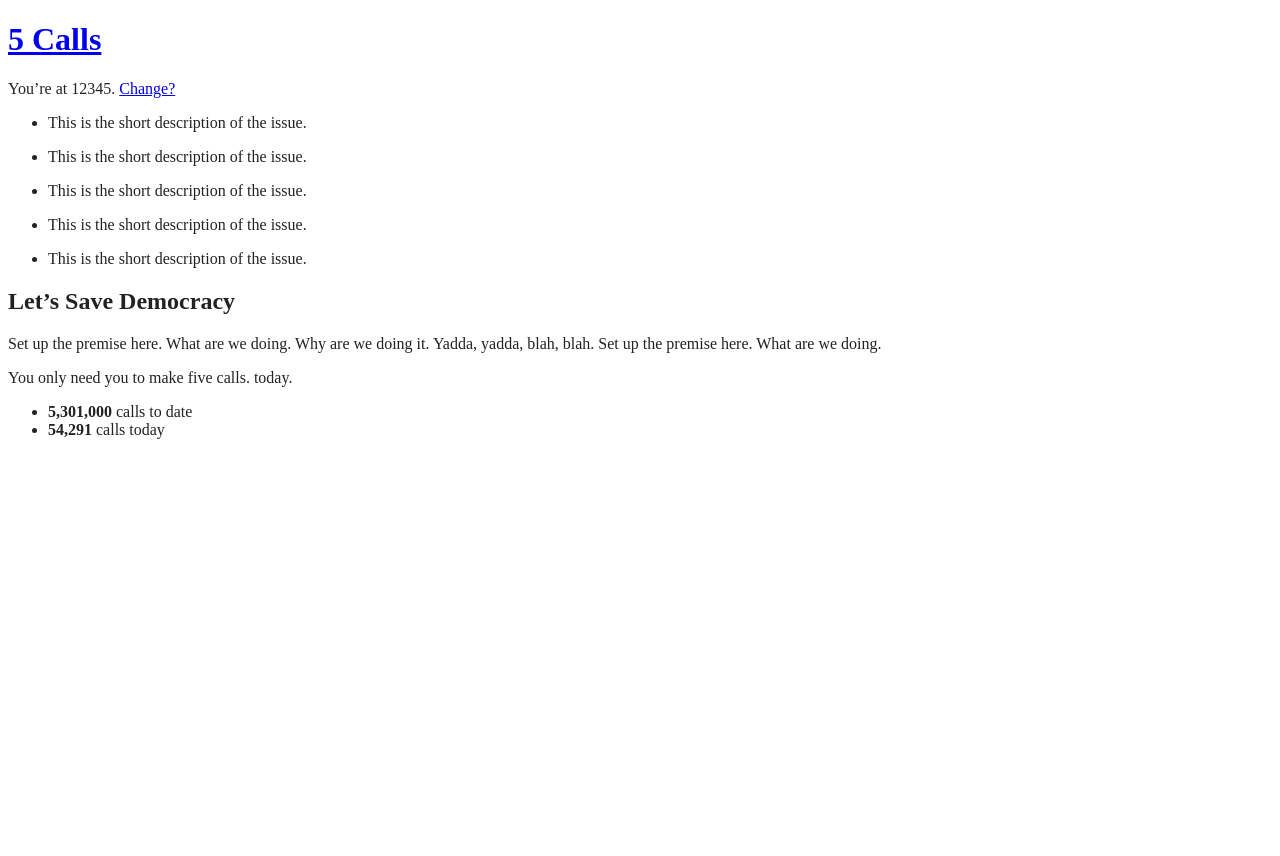
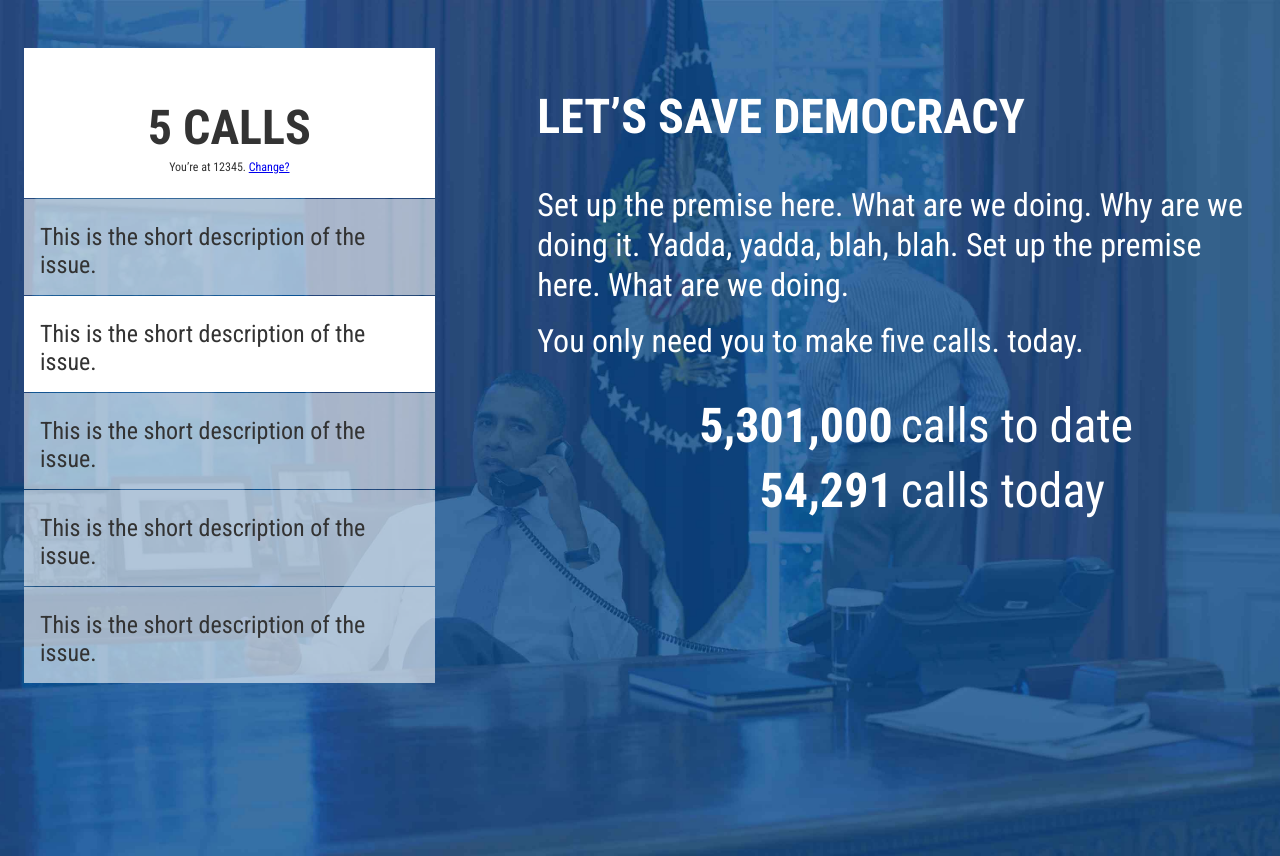
Before and after one commit to waffle-iron/5calls, a Flask app: page / in a window 1280 px wide. Before the commit the page ends 439 px from the top, so only its background shows below. Run offline with Flask 2, Linux system fonts and the light colour scheme; style sheets or scripts are compiled from the project's sources.

Commit message:
Okay, we have some basic, imperfect styles for the homepage

```diff
--- a/app/templates/static/index.html
+++ b/app/templates/static/index.html
@@ -8,10 +8,11 @@
     <link rel="stylesheet" href="{{ url_for('static', filename='css/style.css') }}">
   </head>
   <body>
+    <main class="content">
       <div class="issues">
-      <header>
-        <h1><a href="/">5 Calls</a></h1>
-        <p>You’re at 12345. <a href="#">Change?</a></p>
+        <header class="issues__header">
+          <h1 class="issues__title"><a href="/">5 Calls</a></h1>
+          <p class="issues__subtitle">You’re at 12345. <a href="#">Change?</a></p>
         </header>
         <ul class="issues-list">
           <li class="issues-list__item">
@@ -32,23 +33,24 @@
         </ul>
       </div>
 
-    <div class="site-info">
-      <header>
-        <h2>Let’s Save Democracy</h2>
+      <div class="hypothesis">
+        <header class="hypothesis__header">
+          <h2 class="hypothesis__title">Let’s Save Democracy</h2>
           <p>Set up the premise here. What are we doing. Why are we doing it. Yadda, yadda, blah, blah. Set up the premise here. What are we doing.</p>
           <p>You only need you to make five calls. today.</p>
         </header>
-      <ul class="site-info__stats">
-      <li class="site-info__stat">
-        <strong class="site-info__stat-value">5,301,000</strong>
-        <label  class="site-info__stat-label">calls to date</label>
+        <ul class="hypothesis__stats">
+        <li class="hypothesis__stat">
+          <strong class="hypothesis__stat-value">5,301,000</strong>
+          <label  class="hypothesis__stat-label">calls to date</label>
         </li>
-      <li class="site-info__stat">
-        <strong class="site-info__stat-value">54,291</strong>
-        <label  class="site-info__stat-label">calls today</label>
+        <li class="hypothesis__stat">
+          <strong class="hypothesis__stat-value">54,291</strong>
+          <label  class="hypothesis__stat-label">calls today</label>
         </li>
         </ul>
       </div>
+    </main>
 
     <footer>
     </footer>
--- /dev/null
+++ b/static/scss/_elements.scss
@@ -0,0 +1,33 @@
+* {
+  box-sizing: border-box;
+}
+
+body {
+  color: $color-text;
+  font-family: $font-sans;
+  background-color: $blue-darker;
+  background-image: url(/static/img/5calls_bgd.jpg);
+  background-size: cover;
+  background-position: 50% 50%;
+  min-height: 100vh;
+}
+
+main {
+  max-width: $bp-large;
+  margin: 2rem auto;
+  display: flex;
+  flex-direction: column;
+
+  @media (min-width: $bp-medium) {
+    flex-direction: row;
+    margin: 3rem 1rem;
+  }
+
+  @media (min-width: $bp-large) {
+    margin: 5rem auto;
+  }
+}
+
+p {
+  margin: 0 0 1rem;
+}
--- /dev/null
+++ b/static/scss/_hypothesis.scss
@@ -0,0 +1,46 @@
+.hypothesis {
+  width: calc(100% - 1rem);
+  margin: .5rem;
+  color: #fff;
+
+  @media (min-width: $bp-medium) {
+    margin: 0;
+    width: 7/12 * 100%;
+  }
+
+  &__header {
+    margin-bottom: 2rem;
+
+    p {
+      font-size: 2rem;
+      line-height: 1.25;
+    }
+  }
+
+  &__title {
+    font-size: 3rem;
+    font-weight: bold;
+    text-transform: uppercase;
+  }
+
+  &__stats {
+    list-style: none;
+    margin: 0;
+    padding: 0;
+  }
+
+  &__stat {
+    display: flex;
+
+    > * {
+      display: block;
+      width: 50%;
+      padding: .25rem;
+      font-size: 3rem;
+    }
+  }
+
+  &__stat-value {
+    text-align: right;
+  }
+}
--- /dev/null
+++ b/static/scss/_issues.scss
@@ -0,0 +1,56 @@
+.issues {
+  width: calc(100% - 1rem);
+  margin: .5rem;
+
+  @media (min-width: $bp-medium) {
+    width: 4/12 * 100%;
+    margin: 0;
+    margin-right: 1/12 * 100%;
+  }
+
+  &__header {
+    padding: 1.5rem 0 .5rem;
+    text-align: center;
+    background-color: #fff;
+    margin-bottom: 1px;
+  }
+
+  &__title {
+    font-size: 3rem;
+    line-height: 1;
+    font-weight: bold;
+    margin-bottom: .5rem;
+    text-transform: uppercase;
+
+    a {
+      color: inherit;
+      text-decoration: none;
+    }
+  }
+
+  &__subtitle {
+    font-size: .75rem;
+  }
+}
+
+.issues-list {
+  margin: 0;
+  padding: 0;
+  list-style: none;
+
+  &__item {
+    background-color: fade-out(#fff, .4);
+    margin-bottom: 1px;
+    padding: 1em 1rem;
+    height: 4em;
+    font-size: 1.5rem;
+
+    > * {
+      margin: 0;
+    }
+
+    &.is-active, &:hover {
+      background-color: #fff;
+    }
+  }
+}
--- /dev/null
+++ b/static/scss/_variables-and-mixins.scss
@@ -0,0 +1,18 @@
+// COLORS
+
+$blue: #0066cc;
+$blue-darker: #0d4d8e;
+$gray-dark: #333;
+
+$color-text: $gray-dark;
+$color-link: $blue;
+
+// FONTS
+
+$font-sans: 'Roboto Condensed', sans-serif;
+
+// SIZES
+
+$bp-large:  85rem;
+$bp-medium: 45rem;
+$bp-small:  20rem;
--- a/static/scss/style.scss
+++ b/static/scss/style.scss
@@ -1 +1,8 @@
-body { color: #222; }
+@import 'vendor/normalize.scss';
+@import url('https://fonts.googleapis.com/css?family=Roboto+Condensed:400,400i,700');
+@import '_variables-and-mixins';
+@import '_elements';
+
+// Components
+@import '_issues';
+@import '_hypothesis';
```
Also changed, not shown: static/scss/vendor/normalize.scss (added, +461 -0 lines), static/img/5calls_bgd.jpg (added). Lines whose indentation alone changed are shown as unchanged.
